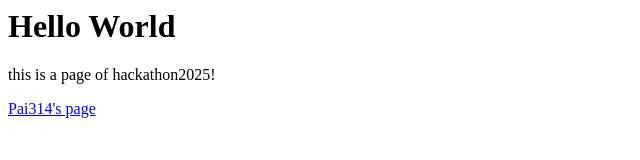
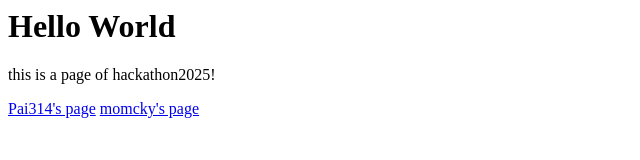
Before and after one commit to sachi0408116/hackathon-2025, a plain HTML site: page index.html in a window 1280 px wide. Shown: the whole page, without its empty margins (0-640 px from the left). Drawn offline with Linux system fonts and the light colour scheme.

Commit message:
Update index.html

```diff
--- a/index.html
+++ b/index.html
@@ -1,4 +1,6 @@
+
 <h1>Hello World</h1>
 <p>this is a page of hackathon2025!</p>
 
 <a href="https://sachi0408116.github.io/hackathon-2025/myname.html">Pai314's page</a>
+<a href="https://sachi0408116.github.io/hackathon-2025/mocky.html">momcky's page</a>
```
